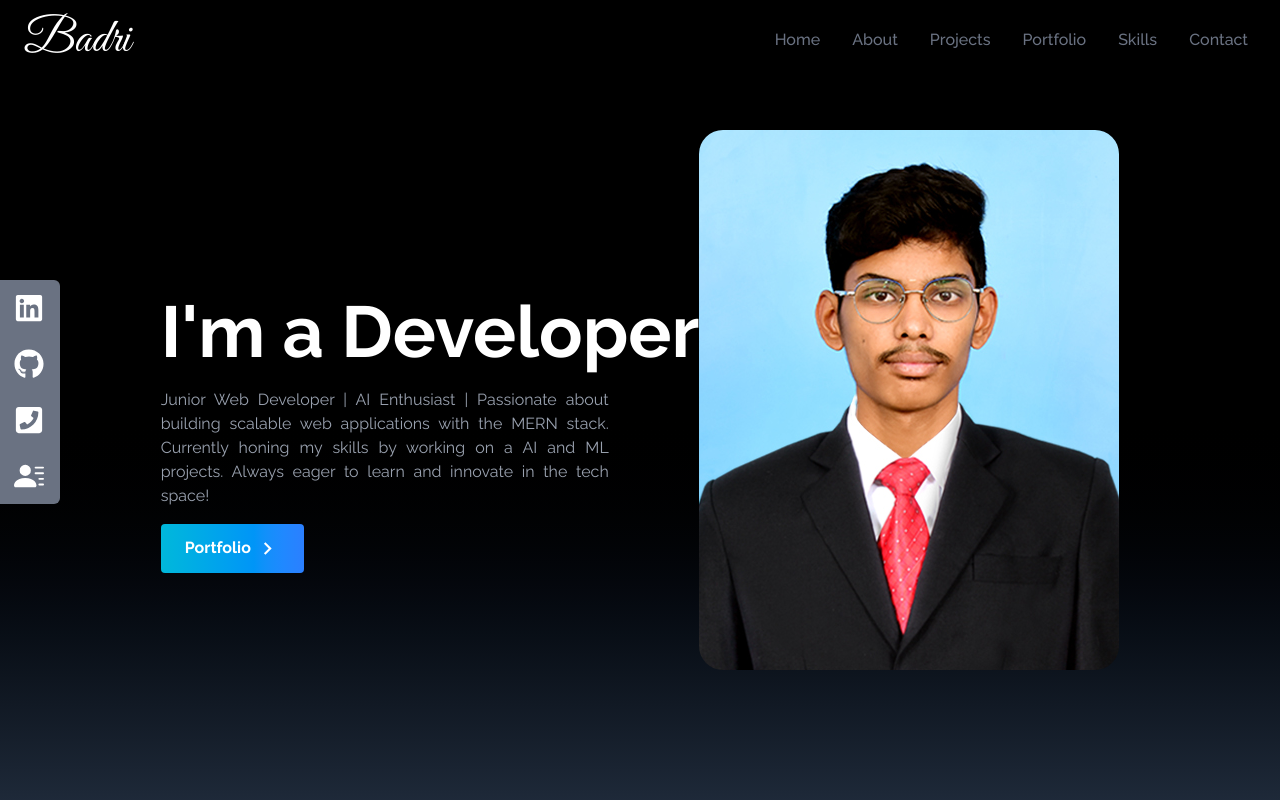
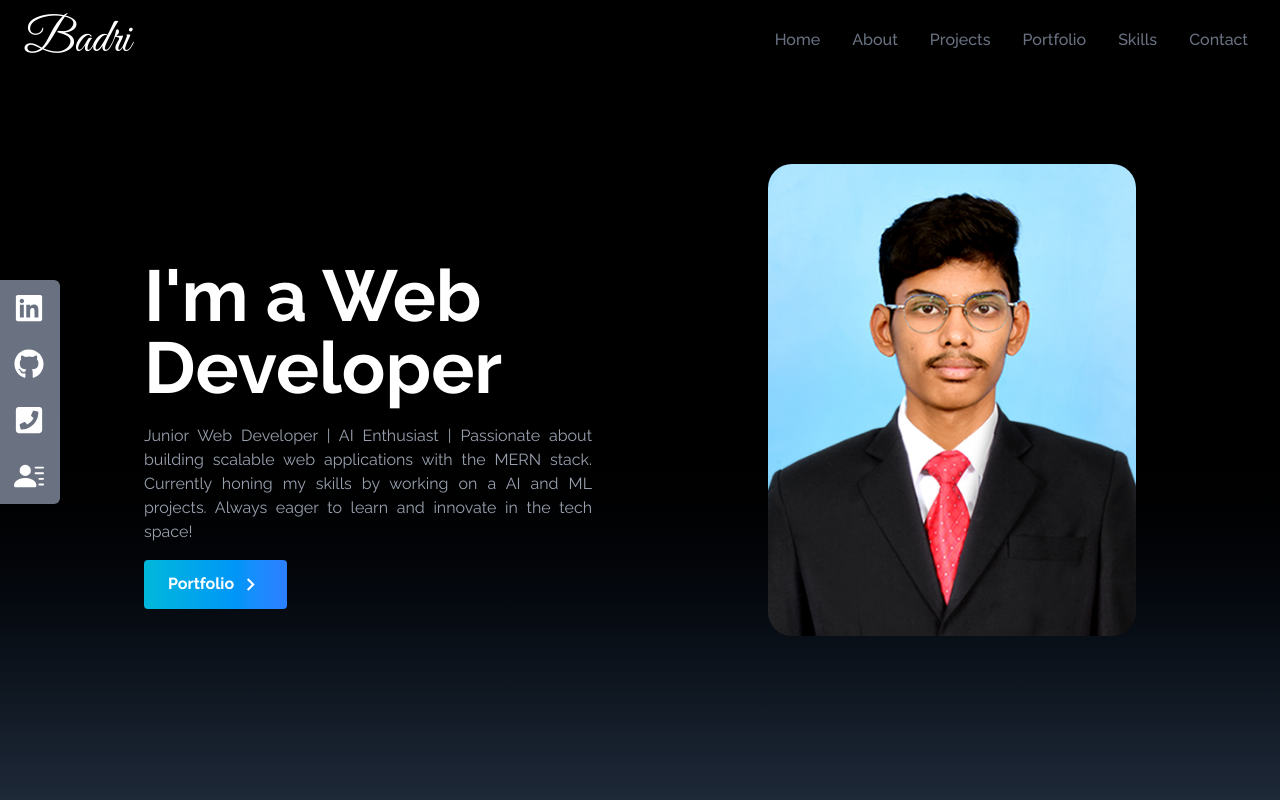
Before and after one commit to badri-2005/Personal-Portfolio, a React (Vite) app: page / in a window 1280 px wide. Shown: the top 800 px of the page. Built offline with nearby package versions, Linux system fonts and the light colour scheme.

Commit message:
update title to reflect web developer role in Home component

```diff
--- a/src/components/Home.jsx
+++ b/src/components/Home.jsx
@@ -9,7 +9,7 @@ const Home = () => {
         <div className='max-w-screen-lg mx-auto flex flex-col items-center justify-center h-full px-4 md:flex-row'>
             <div className='flex flex-col justify-center h-full'>
                 <h2 className='text-4xl mt-20 sm:text-7xl font-bold text-white'>
-                    I'm a Developer
+                    I'm a Web Developer
                 </h2>
                 <p className=' text-gray-400 max-w-md my-1 mt-5 text-justify'>
                 Junior Web Developer | AI Enthusiast | Passionate about building scalable web applications with the MERN stack. Currently honing my skills by working on a AI and ML projects. Always eager to learn and innovate in the tech space!                </p>
```
